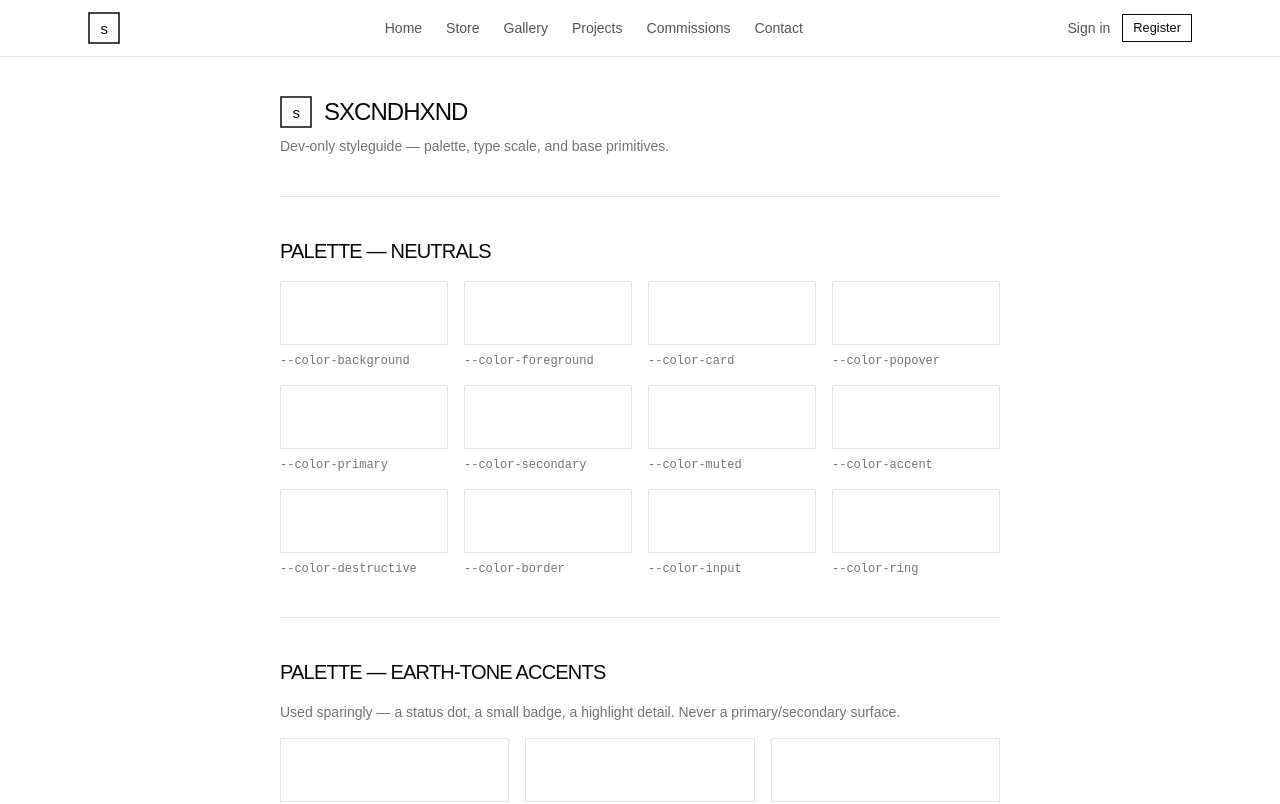
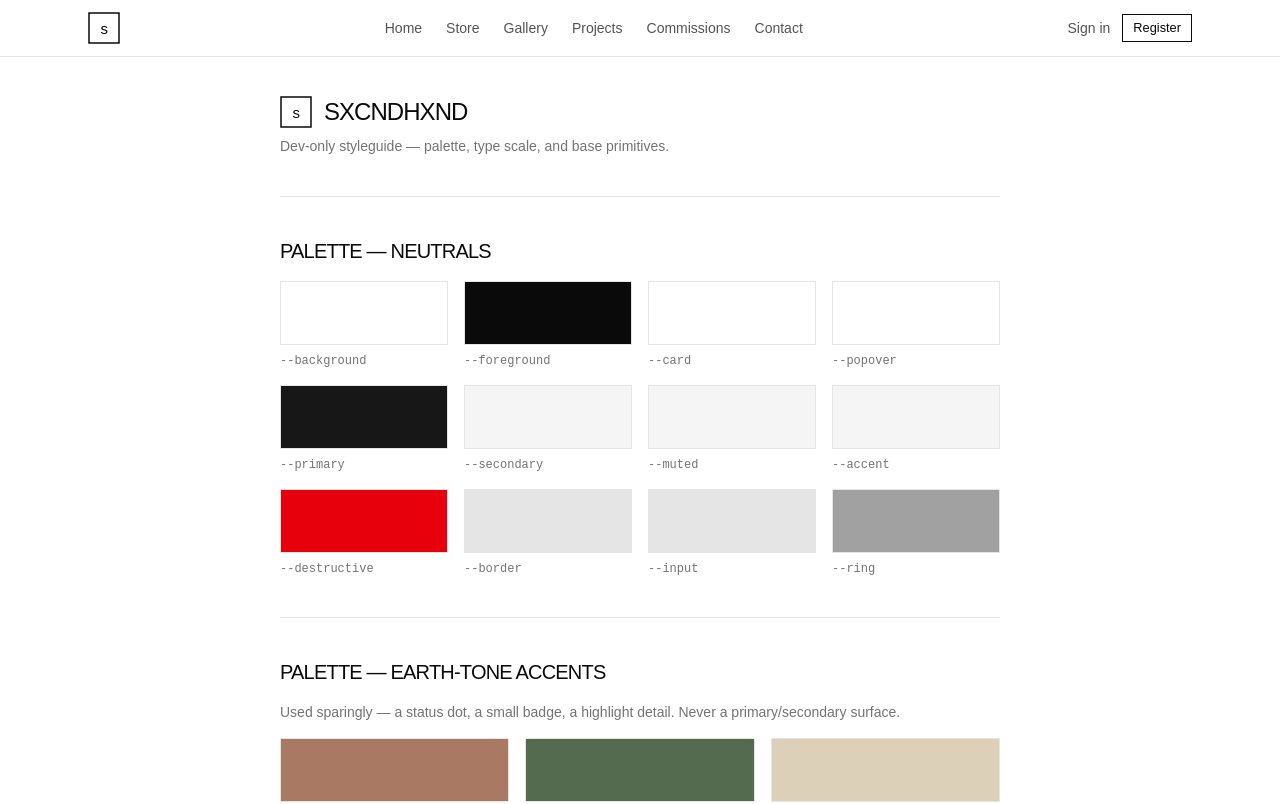
Before and after one commit to iFallenDawn/sxcndhxnd, a React (Vite) app in the folder frontend/: page /styleguide in a window 1280 px wide. Shown: the top 804 px of the page. Built offline with nearby package versions, Linux system fonts and the light colour scheme; no server answers.

Commit message:
fix blank styleguide swatches by reading emitted css variables

```diff
--- a/frontend/src/pages/Styleguide.tsx
+++ b/frontend/src/pages/Styleguide.tsx
@@ -72,16 +72,21 @@ function Section({
   )
 }
 
+/**
+ * Swatches read `var(--<token>)`, not `var(--color-<token>)`. The theme block
+ * in index.css is `@theme inline`, and `inline` means Tailwind substitutes
+ * these values directly into the utilities it generates instead of emitting
+ * `--color-*` custom properties. So `--color-background` does not exist at
+ * runtime, while the `--background` it is defined from does.
+ */
 function Swatch({ token }: { token: string }) {
   return (
     <div className="flex flex-col gap-2">
       <div
         className="h-16 w-full border border-border"
-        style={{ backgroundColor: `var(--color-${token})` }}
+        style={{ backgroundColor: `var(--${token})` }}
       />
-      <code className="font-mono text-xs text-muted-foreground">
-        --color-{token}
-      </code>
+      <code className="font-mono text-xs text-muted-foreground">--{token}</code>
     </div>
   )
 }
```
